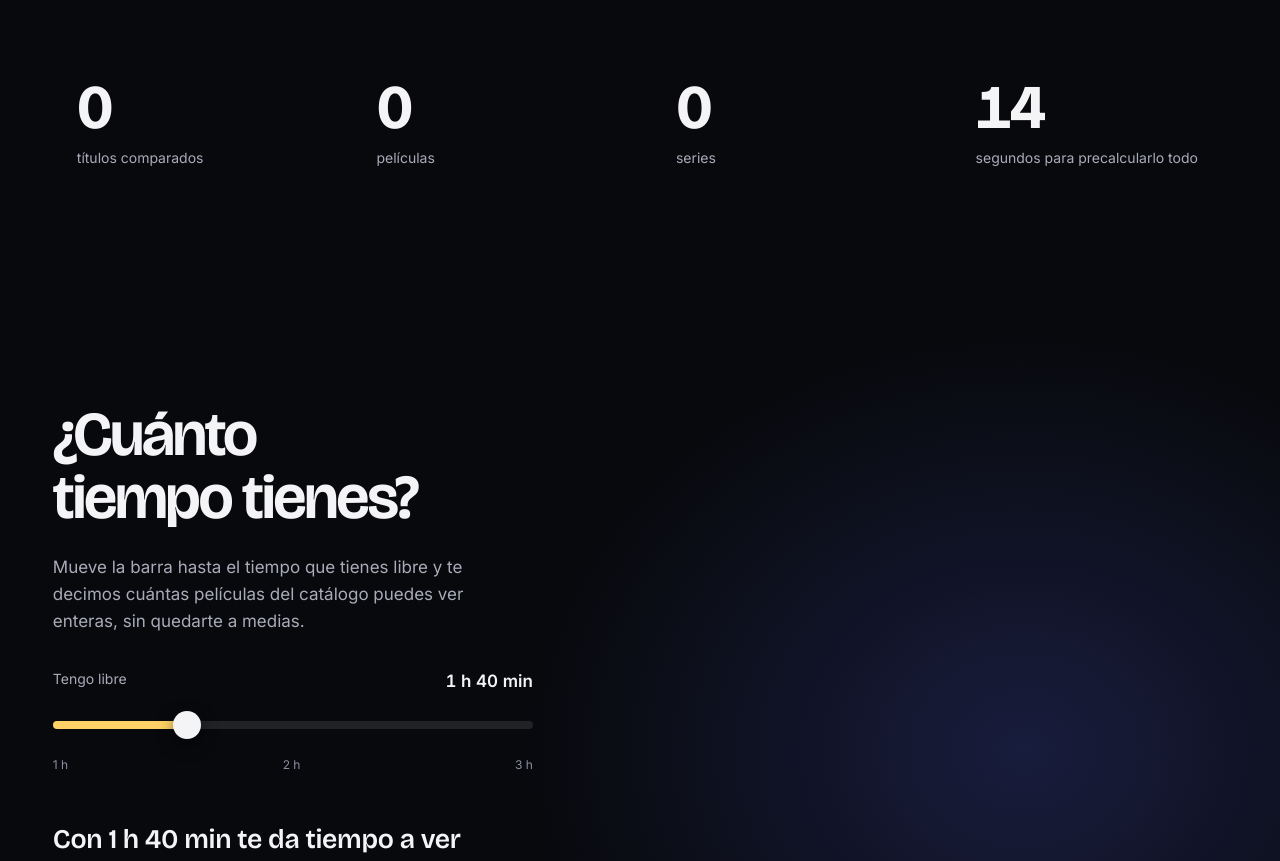
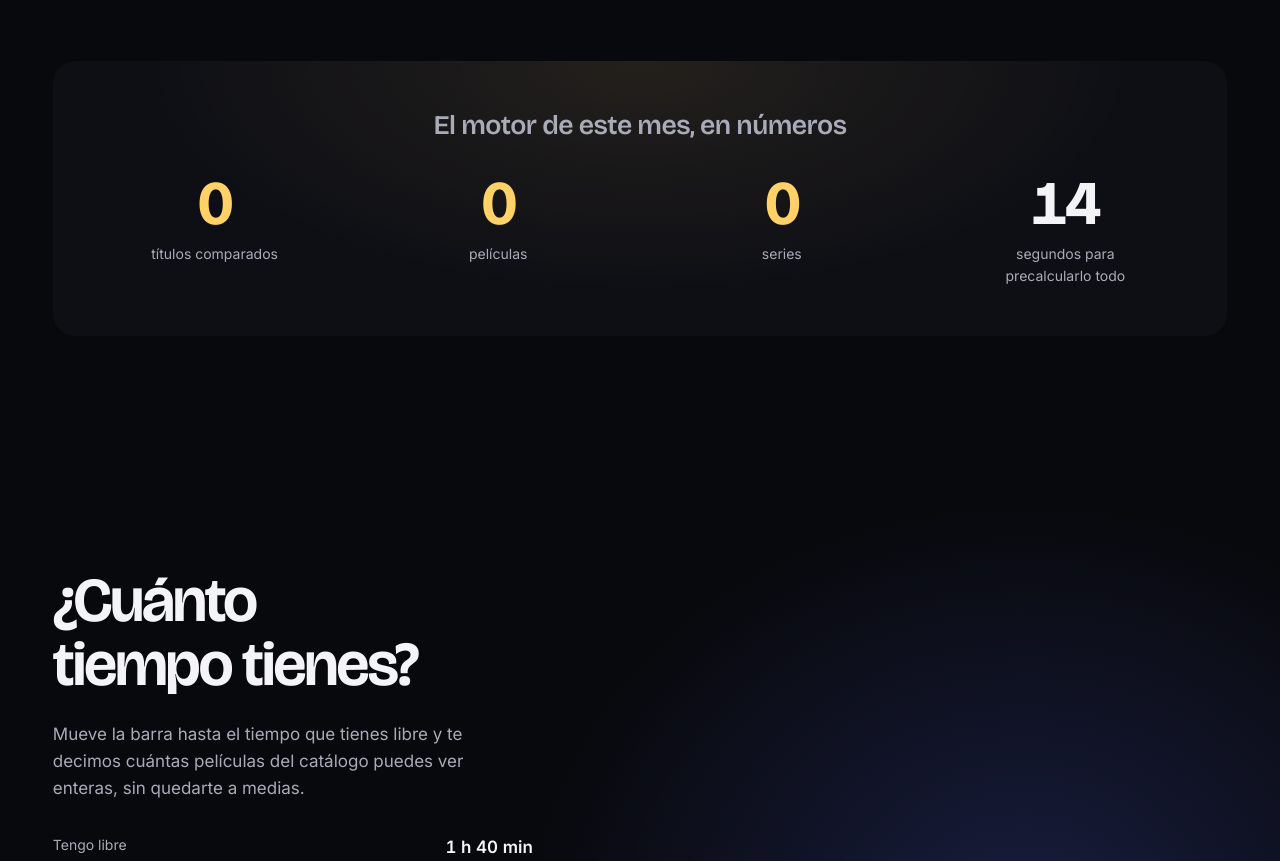
Before and after one commit to M4rKitS/recomendador-netflix, a plain HTML site: page web/index.html in a window 1280 px wide. Shown: the part 2936-3797 px from the top of the page. Drawn offline with nearby package versions, Linux system fonts and the light colour scheme; no server answers.

Commit message:
style(como): separa las cifras en un panel propio
Los cuatro números del catálogo se confundían con las tarjetas de los
pasos. Ahora van en un panel centrado con título, «El motor de este mes,
en números», y todos a la misma altura.

```diff
--- a/web/estilo.css
+++ b/web/estilo.css
@@ -722,19 +722,30 @@ a { color: inherit; }
 .pesos li.coincide .peso-barra span { background: var(--luz); }
 .pesos li.coincide .peso-nombre::after { content: " ✓"; color: var(--luz); font-size: .9em; }
 
-.cifras {
+/* Las cifras no son un paso más: van en su propio panel, centradas, con otra luz. */
+.cifras-marco {
   grid-column: 1 / -1;
-  display: grid; grid-template-columns: repeat(4, minmax(0, 1fr)); gap: var(--e3);
-  margin: 0; padding-top: var(--e2);
+  margin-top: 0;
+  padding: var(--e5) var(--e4);
+  border-radius: var(--radio-g);
+  background:
+    radial-gradient(ellipse 60% 120% at 50% 0%, color-mix(in oklab, var(--luz) 9%, transparent), transparent 70%),
+    color-mix(in oklab, var(--superficie) 70%, var(--fondo));
+  text-align: center;
 }
-/* Mismo sangrado que el texto de las tarjetas de arriba, para que cada cifra quede alineada con su paso. */
-.cifras div { display: flex; flex-direction: column-reverse; justify-content: start; gap: .5rem; padding-inline: var(--e3); }
-.cifras dd { margin: 0; font: 700 clamp(2.5rem, 1.8rem + 2.6vw, 4.5rem)/1 var(--display); letter-spacing: -.04em; font-variant-numeric: tabular-nums; }
-.cifras dt { color: var(--texto-2); font-size: var(--t-pequeno); }
+.cifras-titulo { margin: 0 0 var(--e4); font: 600 var(--t-h3)/1.2 var(--display); letter-spacing: -.02em; color: var(--texto-2); }
+.cifras { display: grid; grid-template-columns: repeat(4, minmax(0, 1fr)); gap: var(--e4) var(--e3); margin: 0; }
+/* El número arriba y la etiqueta debajo, todos los números a la misma altura aunque la etiqueta ocupe dos líneas. */
+.cifras div { display: flex; flex-direction: column; justify-content: start; align-items: center; gap: .5rem; }
+.cifras dd { order: -1; }
+.cifras dd { margin: 0; font: 700 clamp(2.5rem, 1.8rem + 2.6vw, 4.5rem)/1 var(--display); letter-spacing: -.04em; font-variant-numeric: tabular-nums; color: var(--luz); }
+.cifras div:last-child dd { color: var(--texto); }
+.cifras dt { color: var(--texto-2); font-size: var(--t-pequeno); max-width: 12rem; text-wrap: balance; }
 
 @media (max-width: 960px) {
   .como-rejilla { grid-template-columns: 1fr; }
-  .cifras { grid-template-columns: repeat(2, minmax(0, 1fr)); row-gap: var(--e4); }
+  .cifras { grid-template-columns: repeat(2, minmax(0, 1fr)); }
+  .cifras-marco { padding: var(--e4) var(--e3); }
   .pasos { grid-template-columns: repeat(2, minmax(0, 1fr)); }
   .escala-cabeza { grid-template-columns: 1fr; }
   .zonas { grid-template-columns: 1fr; }
--- a/web/index.html
+++ b/web/index.html
@@ -160,12 +160,15 @@
           </li>
         </ol>
 
+        <div class="cifras-marco">
+          <h3 class="cifras-titulo">El motor de este mes, en números</h3>
         <dl class="cifras" id="cifras">
           <div><dt>títulos comparados</dt><dd data-cuenta="0">—</dd></div>
           <div><dt>películas</dt><dd data-cuenta="0">—</dd></div>
           <div><dt>series</dt><dd data-cuenta="0">—</dd></div>
           <div><dt>segundos para precalcularlo todo</dt><dd data-cuenta="14">14</dd></div>
         </dl>
+        </div>
       </div>
     </section>
 
```
